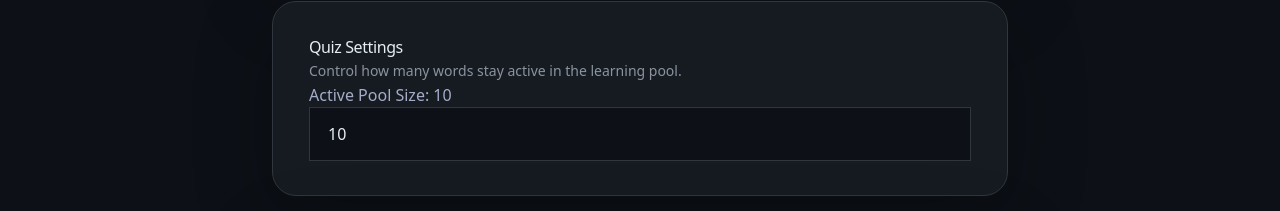
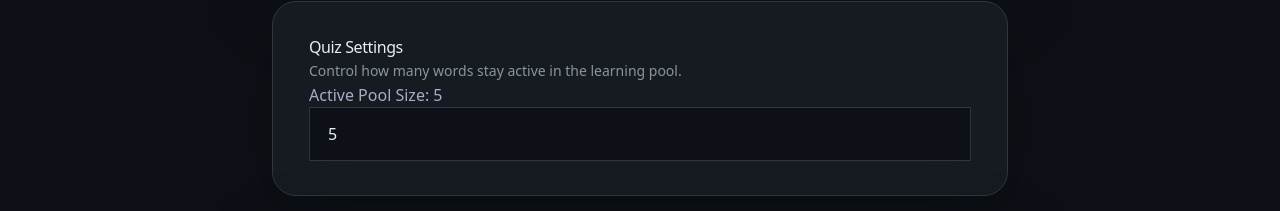
Before and after one commit to therealyubraj/Learn-German, a React (Vite) app in the folder client/: page /#/settings in a window 1280 px wide. Shown: the part 374-585 px from the top of the page. Built offline with nearby package versions, Linux system fonts and the light colour scheme.

Commit message:
Fix default voice on start using english voice.

```diff
--- a/client/src/contexts/SettingsContext.tsx
+++ b/client/src/contexts/SettingsContext.tsx
@@ -17,13 +17,13 @@ interface SettingsContextType {
 
 export const defaultSettings: AppSettings = {
   quiz: {
-    poolSize: 10,
+    poolSize: 5,
   },
   vim: {
     enabled: false,
   },
   tts: {
-    voiceName: null,
+    voiceName: "Google Deutsch",
     rate: 1,
     pitch: 1,
     volume: 1,
@@ -32,7 +32,7 @@ export const defaultSettings: AppSettings = {
 
 // Create the context
 const SettingsContext = createContext<SettingsContextType | undefined>(
-  undefined
+  undefined,
 );
 
 // Create a provider component
--- a/client/src/tts/tts.ts
+++ b/client/src/tts/tts.ts
@@ -1,5 +1,6 @@
 class TTSService {
   private voices: SpeechSynthesisVoice[] = [];
+  private readonly preferredDefaultVoiceName = "Google Deutsch";
 
   constructor() {
     if (typeof window !== "undefined" && window.speechSynthesis) {
@@ -32,10 +33,15 @@ class TTSService {
       }
 
       const utterance = new SpeechSynthesisUtterance(text);
-      const voice = this.voices.find((v) => v.name === settings.voiceName);
+      const germanVoices = this.voices.filter((v) => v.lang.startsWith("de"));
+      const preferredVoice =
+        this.voices.find((v) => v.name === settings.voiceName) ??
+        this.voices.find((v) => v.name === this.preferredDefaultVoiceName) ??
+        germanVoices.find((v) => v.default) ??
+        germanVoices[0];
 
-      if (voice) {
-        utterance.voice = voice;
+      if (preferredVoice) {
+        utterance.voice = preferredVoice;
       }
 
       utterance.rate = settings.rate;
```
Also changed, not shown: 1 other file (tests, documents, lock files or other folders).
